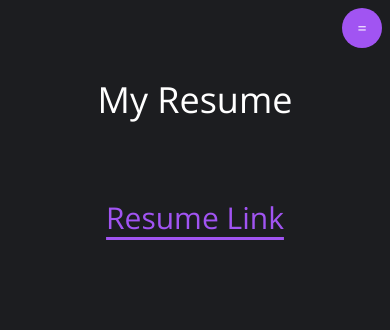
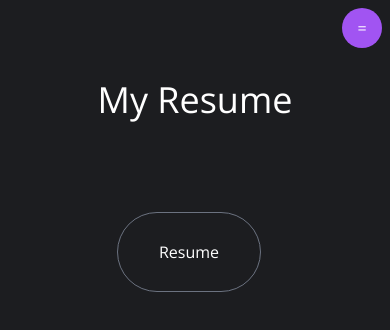
Before and after one commit to Simon-Dao/portfolio-2024, a Next.js app: page /resume in a window 390 px wide. Shown: the top 330 px of the page. Built offline with nearby package versions, Linux system fonts and the light colour scheme.

Commit message:
more minor appearance changes

```diff
--- a/app/(no footer)/projects/page.tsx
+++ b/app/(no footer)/projects/page.tsx
@@ -35,7 +35,7 @@ function Projects() {
         </section>
 
         <section className='w-full flex mt-14 pb-5'>
-          <div className='flex flex-col sm:flex-row overflow-hidden w-full'>
+          <div className='flex flex-col sm:flex-row w-full'>
             <GenericButton className='my-3 self-center sm:self-auto sm:my-0 w-36 mr-3 flex justify-center items-center border-solid border-gray-500 rounded-full cursor-pointer h-20'>
               <a href="https://github.com/Simon-Dao">Github</a>
             </GenericButton>
--- a/app/(no footer)/resume/page.tsx
+++ b/app/(no footer)/resume/page.tsx
@@ -1,5 +1,8 @@
 import React from 'react'
 import Image from 'next/image'
+import GenericButton from '@/components/genericButton'
+import TransitionLink from '@/components/transitionLink'
+
 function page() {
 
   return (
@@ -10,12 +13,11 @@ function page() {
         </h1>
       </div>
       <div className='mb-10 p-10'>
-        <a
-          className='text-tt underline-offset-8 underline text-3xl justify-self-start'
-          href="https://drive.google.com/file/d/1556EPc436JEts7fVR-p9jlGMXRb-JFZA/view?usp=sharing"
-        >
-          Resume Link
-        </a>
+        <GenericButton className='my-3 self-center sm:self-auto sm:my-0 w-36 mr-3 flex justify-center items-center border-solid border-gray-500 rounded-full cursor-pointer h-20'>
+          <a href="https://drive.google.com/file/d/1556EPc436JEts7fVR-p9jlGMXRb-JFZA/view?usp=sharing">
+            <TransitionLink href="/resume" label='Resume' hoverAnimation={true} />
+          </a>
+        </GenericButton>
       </div>
 
       <div className='w-full hidden sm:block' style={{ padding: '0% 20% 5% 20%' }}>
--- a/app/(overflow)/about/page.tsx
+++ b/app/(overflow)/about/page.tsx
@@ -39,12 +39,11 @@ function About() {
             </span>
           </div>
 
-
         </section>
 
-        <section className='flex pt-10'>
+        <section className='flex'>
           <div className='w-screen'>
-            <div className='w-full py-24 pr flex items-center grow'>
+            <div className='w-full py-10 pr flex items-center grow'>
               <div style={{ height: "2px" }} className='w-full bg-pm'></div>
             </div>
           </div>
--- a/app/(screen size)/home/page.tsx
+++ b/app/(screen size)/home/page.tsx
@@ -86,7 +86,7 @@ function NormalView() {
   return (
     <div className="grow hidden sm:flex flex-row justify-center items-center bg-black">
       <div className='flex flex-col-reverse md:flex-row h-4/5 w-4/5'>
-        <div className='flex grow flex-col self-center'>
+        <div className='flex grow flex-col self-center w-1/2 items-center justify-center'>
           <h1 className="text-title text-white m-0 select-none">Simon Dao</h1>
         </div>
         <div className='grow'>
```
